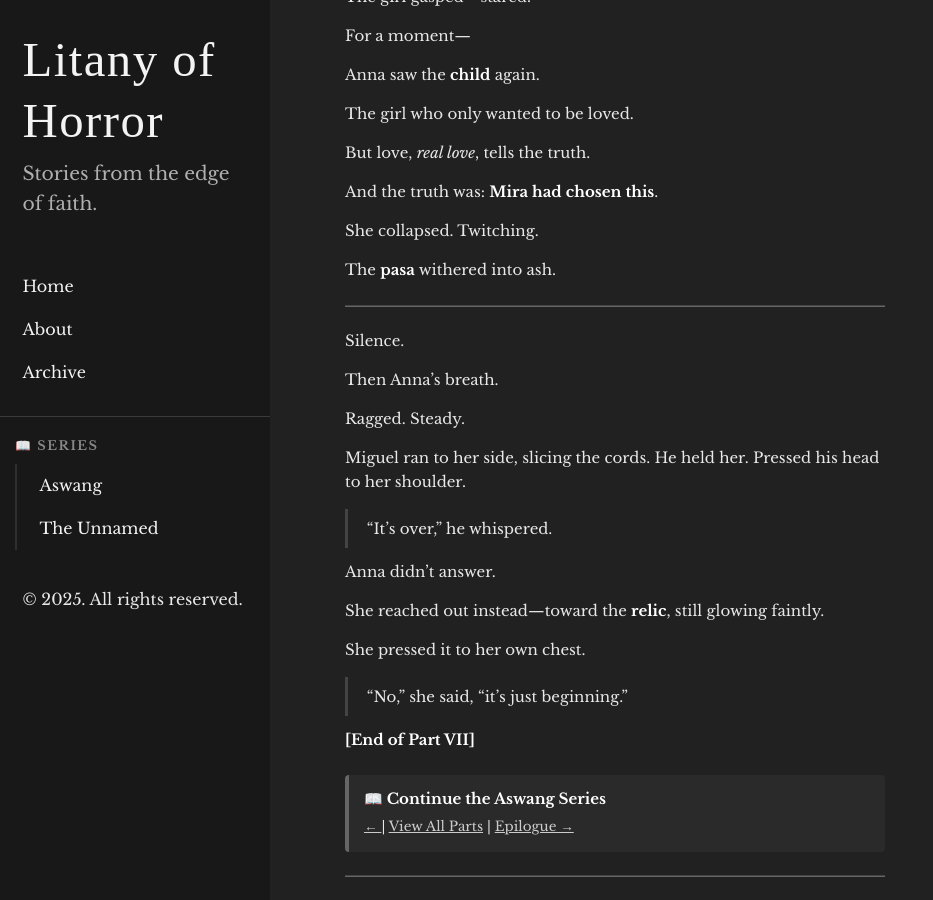
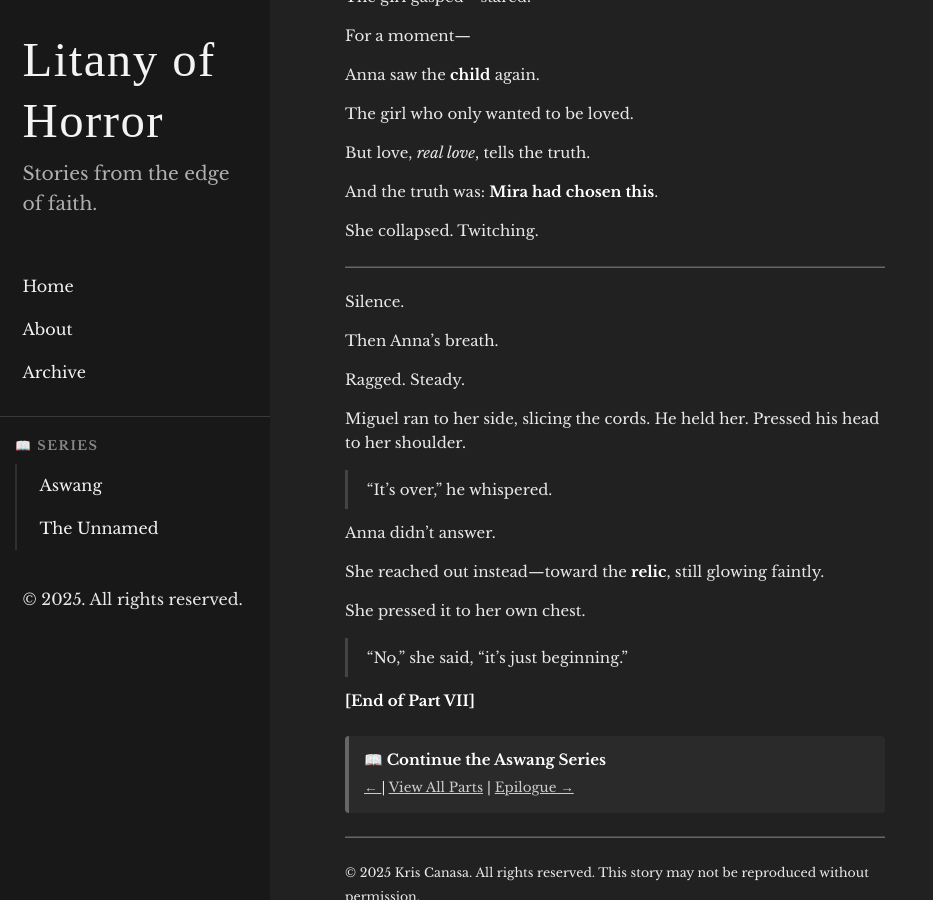
Before and after one commit to fearfulsmtry/litany-of-horror, a Jekyll site: the page built from _posts/2025-08-05-aswang-part-vii.md, in a window 1280 px wide and 900 px high, scrolled down 5062 px. Shown: the whole window, without its empty margins (0-933 px from the left). Built offline with Jekyll 4.4.1, drawn with Linux system fonts in a browser that asks for light colours; some web fonts are replaced.

Commit message:
Remove pasa destruction line in Aswang Part VII
- Delete "The pasa withered into ash" to leave supernatural threat unresolved
- Create more ominous ending by keeping demonic organ's fate ambiguous
- Maintain tension and potential for continued supernatural influence
- Strengthen the unsettling conclusion of the confrontation scene

```diff
--- a/_posts/2025-08-05-aswang-part-vii.md
+++ b/_posts/2025-08-05-aswang-part-vii.md
@@ -233,8 +233,6 @@ And the truth was: **Mira had chosen this**.
 
 She collapsed. Twitching.
 
-The **pasa** withered into ash.
-
 ---
 
 Silence.
```
